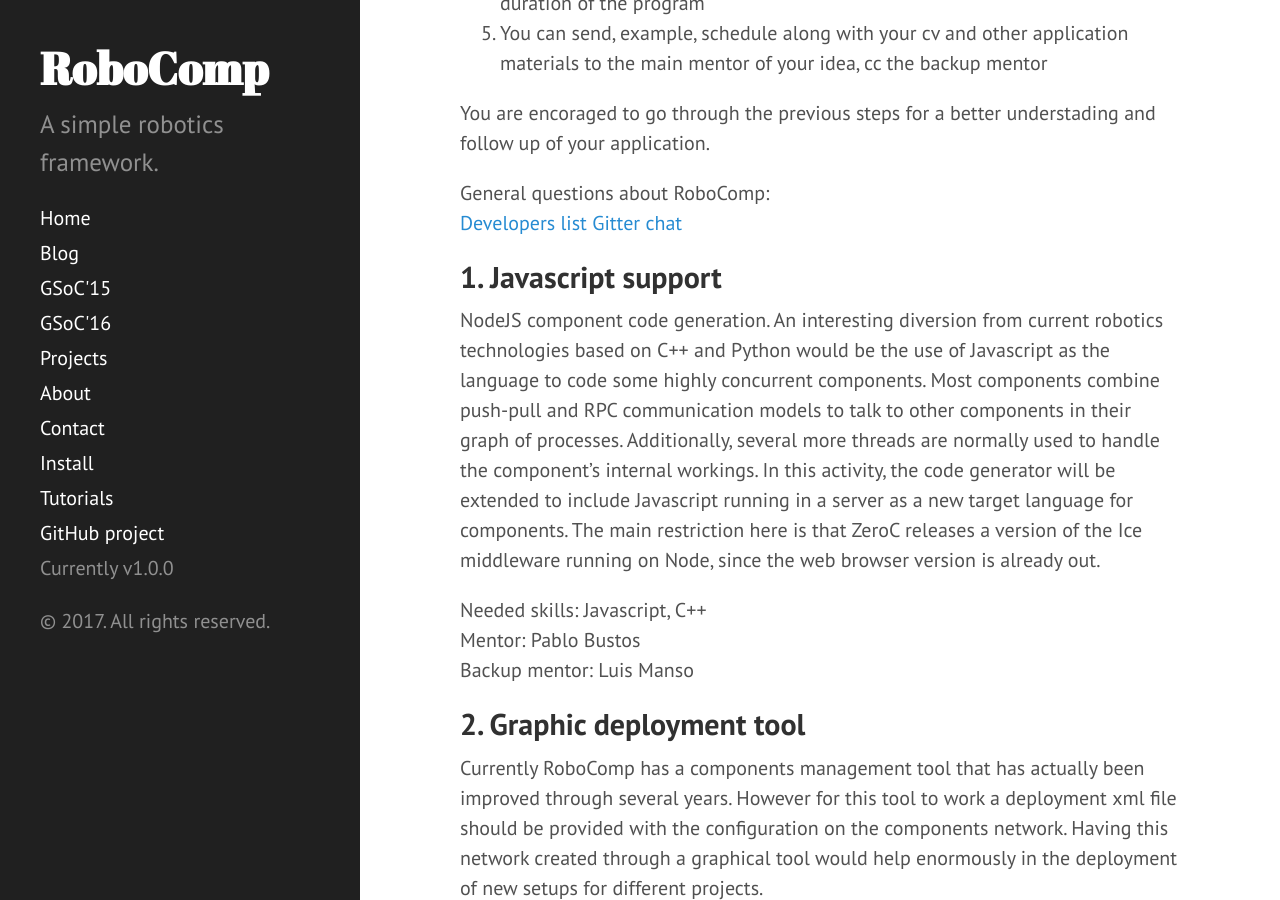
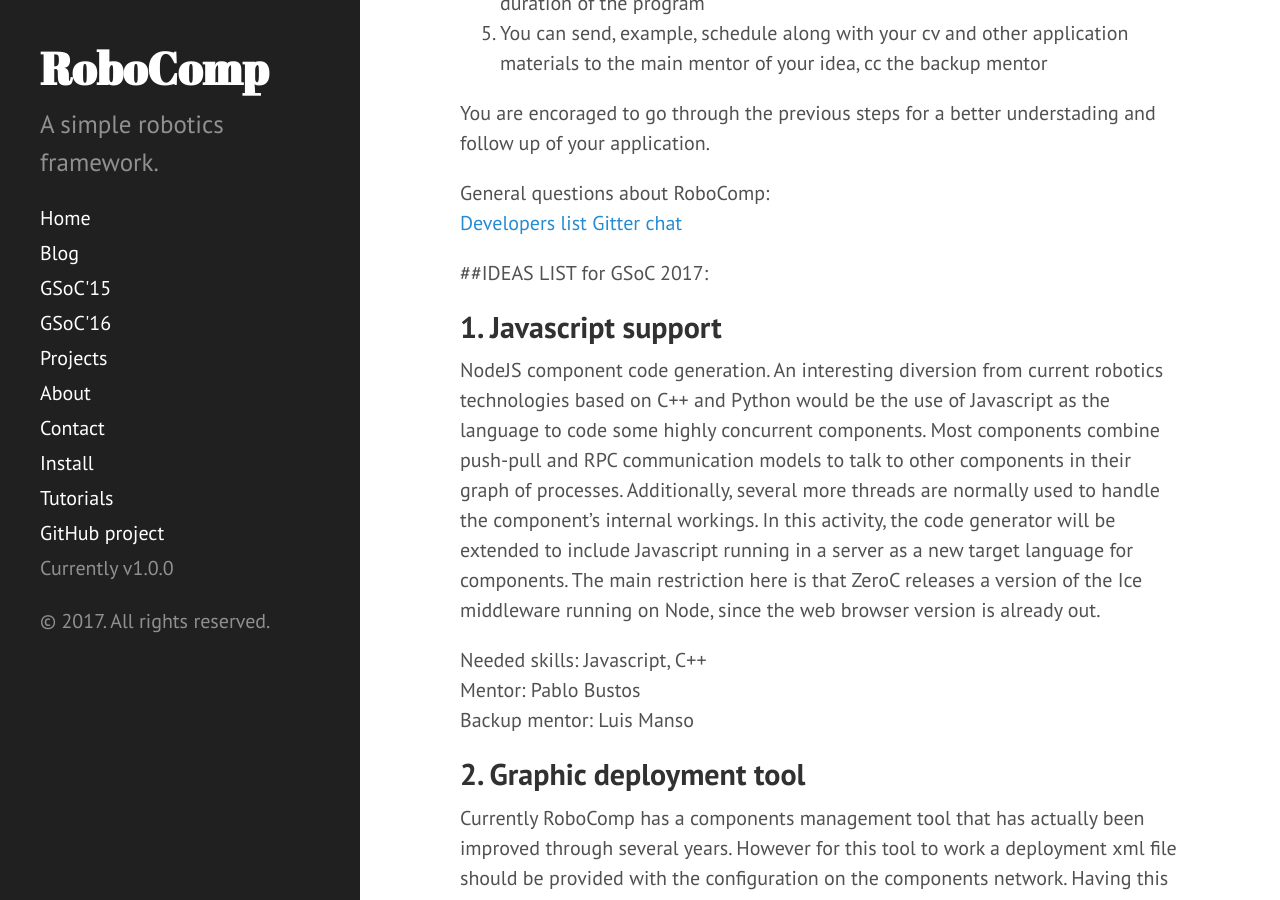
Before and after one commit to robocomp/website, a Jekyll site: the page built from _posts/gsoc2017/2017-2-07-gsoc17ideas.md, in a window 1280 px wide and 900 px high, scrolled down 670 px. Built offline with Jekyll 4.4.1, drawn with Linux system fonts in a browser that asks for light colours.

Commit message:
some text added

```diff
--- a/_posts/gsoc2017/2017-2-07-gsoc17ideas.md
+++ b/_posts/gsoc2017/2017-2-07-gsoc17ideas.md
@@ -7,7 +7,7 @@
 
 If you are interested in any of the ideas listed bellow or you think you can propose something interesting to improve RoboComp we encourage you to apply. It is important to get familiarized with our software, you can go through the available tutorials by now and direct your questions to our mailing list or gitter chat (listed below, also see chat). Please read all the information posted in this page before applying.
 
-Where can I start and what to include on my application?
+**Where can I start and what to include on my application?**
 
 1. Download robocomp: https://github.com/robocomp/robocomp
 2. Get familiarized with the framework: https://github.com/robocomp/robocomp/tree/master/doc
@@ -20,6 +20,8 @@
 General questions about RoboComp:
 [Developers list](https://groups.google.com/forum/?hl=es#!forum/robocomp-dev)
 [Gitter chat](https://gitter.im/robocomp/home)
+
+##IDEAS LIST for GSoC 2017:
 
 ## 1. Javascript support
 
```
